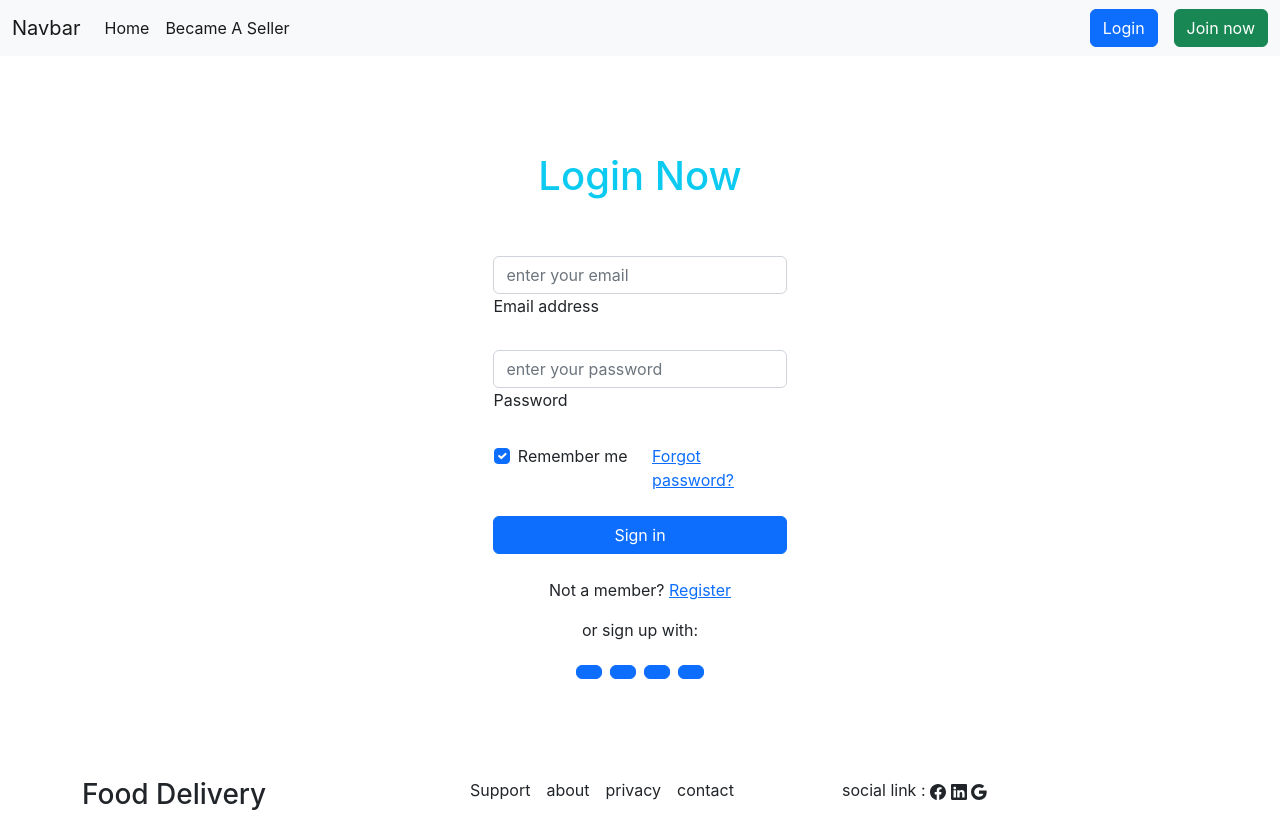
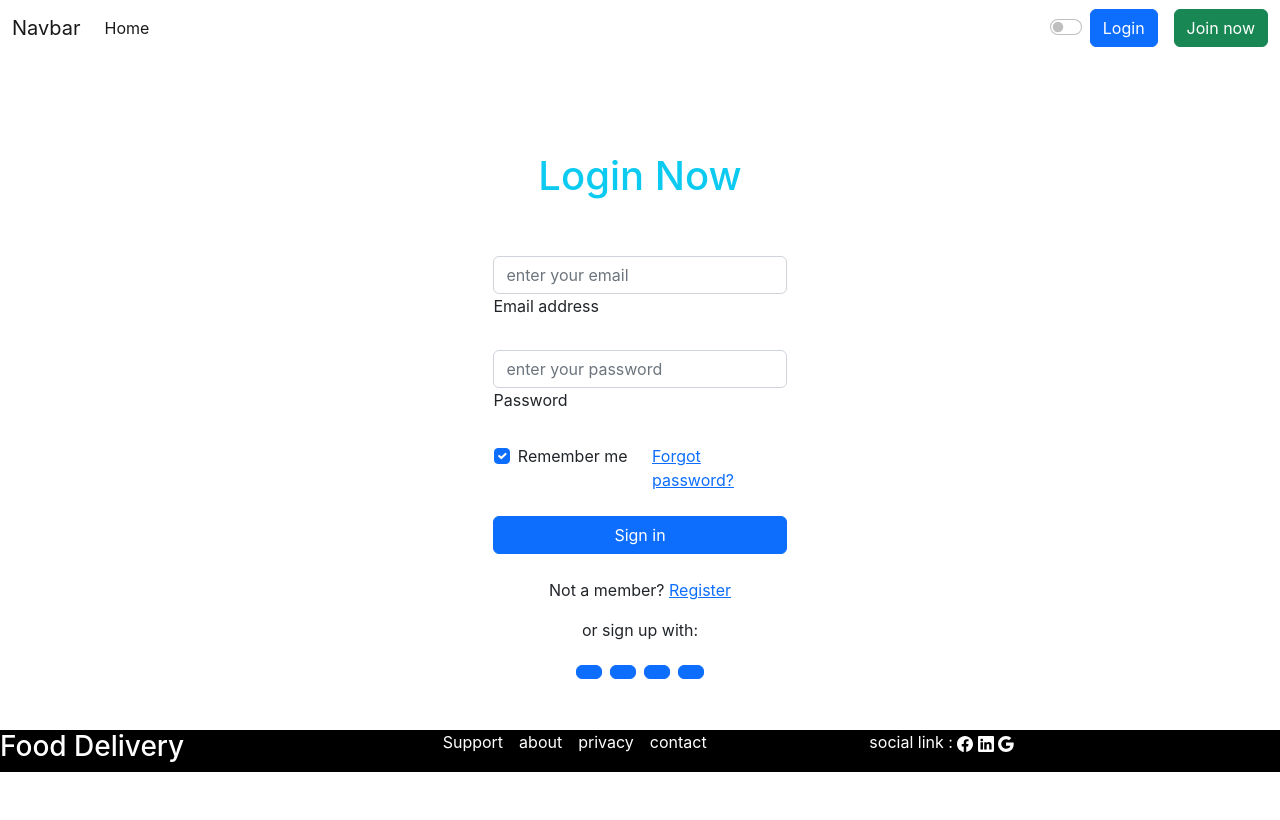
Before and after one commit to me-sajib/food-delivery, a React (Create React App) app: page /login in a window 1280 px wide. Built offline with nearby package versions, Linux system fonts and the light colour scheme; no server answers.

Commit message:
context create and implement dark and light switch

```diff
--- a/src/App.css
+++ b/src/App.css
@@ -34,6 +34,15 @@ span.apple-icon svg {
   justify-content: center;
   align-items: center;
 }
+/* light and dark theme */
+#light {
+  background-color: white;
+  color: black;
+}
+#dark {
+  background-color: black;
+  color: white;
+}
 /* large device form width */
 @media (min-width: 768px) {
   .form-width {
--- a/src/components/Footer.js
+++ b/src/components/Footer.js
@@ -1,8 +1,10 @@
-import React from "react";
+import React, { useContext } from "react";
+import { ThemeContext } from "../contexts/UseThemeContext";
 
 const Footer = () => {
+  const { theme, toggleTheme } = useContext(ThemeContext);
   return (
-		<div className="container pt-5">
+    <div className="bg-black text-white">
       <div className="row">
         <div className="col">
           <h3>Food Delivery</h3>
--- a/src/components/Home.js
+++ b/src/components/Home.js
@@ -1,4 +1,5 @@
-import React from "react";
+import React, { useContext } from "react";
+import { ThemeContext } from "../contexts/UseThemeContext";
 import Apps from "../pages/HowToWork/Apps";
 import DoorOrder from "../pages/HowToWork/DoorOrder";
 import FastDelivery from "../pages/HowToWork/FastDelivery";
@@ -8,8 +9,9 @@ import Banner from "./Banner";
 import BecameAPartner from "./BecameAPartner";
 
 const Home = () => {
+  const { theme } = useContext(ThemeContext);
   return (
-    <div>
+    <div className="home" id={theme}>
       <Banner />
       <Foods />
       <WorkSystem />
--- a/src/components/Nav.js
+++ b/src/components/Nav.js
@@ -1,10 +1,12 @@
 import { signOut } from "firebase/auth";
-import React from "react";
+import React, { useContext } from "react";
 import { useAuthState } from "react-firebase-hooks/auth";
 import { Link } from "react-router-dom";
+import { ThemeContext } from "../contexts/UseThemeContext";
 import auth from "../firebase.config";
 
 const Nav = () => {
+  const { toggleTheme } = useContext(ThemeContext);
   const [user, loading] = useAuthState(auth);
   if (loading) {
     return <div>Loading...</div>;
@@ -13,7 +15,8 @@ const Nav = () => {
   console.log(user);
 
   return (
-    <nav className="navbar navbar-expand-lg bg-light">
+    <div>
+      <nav className="navbar navbar-expand-lg dark">
         <div className="container-fluid">
           <a className="navbar-brand" href="#/">
             Navbar
@@ -36,10 +39,22 @@ const Nav = () => {
                   Home
                 </Link>
               </li>
-            <Link to="/became-a-seller" className="nav-link active">
-              Became A Seller
-            </Link>
             </ul>
+            <div>
+              <div class="form-check form-switch">
+                <input
+                  class="form-check-input"
+                  type="checkbox"
+                  role="switch"
+                  id="flexSwitchCheckDefault"
+                  onChange={toggleTheme}
+                />
+                <label
+                  class="form-check-label"
+                  for="flexSwitchCheckDefault"
+                ></label>
+              </div>
+            </div>
             {user?.email ? (
               <button className="btn btn-danger" onClick={() => signOut(auth)}>
                 Sign Out
@@ -59,6 +74,7 @@ const Nav = () => {
           </div>
         </div>
       </nav>
+    </div>
   );
 };
 
--- /dev/null
+++ b/src/contexts/UseThemeContext.js
@@ -0,0 +1,15 @@
+import React, { createContext, useState } from "react";
+export const ThemeContext = createContext();
+const UseThemeContext = ({ children }) => {
+  const [theme, setTheme] = useState("light");
+  const toggleTheme = () => {
+    setTheme((curr) => (curr === "light" ? "dark" : "light"));
+  };
+  return (
+    <ThemeContext.Provider value={{ theme, toggleTheme }}>
+      {children}
+    </ThemeContext.Provider>
+  );
+};
+
+export default UseThemeContext;
--- a/src/index.js
+++ b/src/index.js
@@ -1,15 +1,18 @@
 import React from "react";
 import ReactDOM from "react-dom/client";
+import { BrowserRouter } from "react-router-dom";
+import App from "./App";
+import UseThemeContext from "./contexts/UseThemeContext";
 import "./index.css";
-import App from "./App";
 import reportWebVitals from "./reportWebVitals";
-import { BrowserRouter } from "react-router-dom";
 
 const root = ReactDOM.createRoot(document.getElementById("root"));
 root.render(
   <BrowserRouter>
     <React.StrictMode>
-      <App />
+      <UseThemeContext>
+        <App />
+      </UseThemeContext>
     </React.StrictMode>
   </BrowserRouter>
 );
```
Lines whose indentation alone changed are shown as unchanged.
